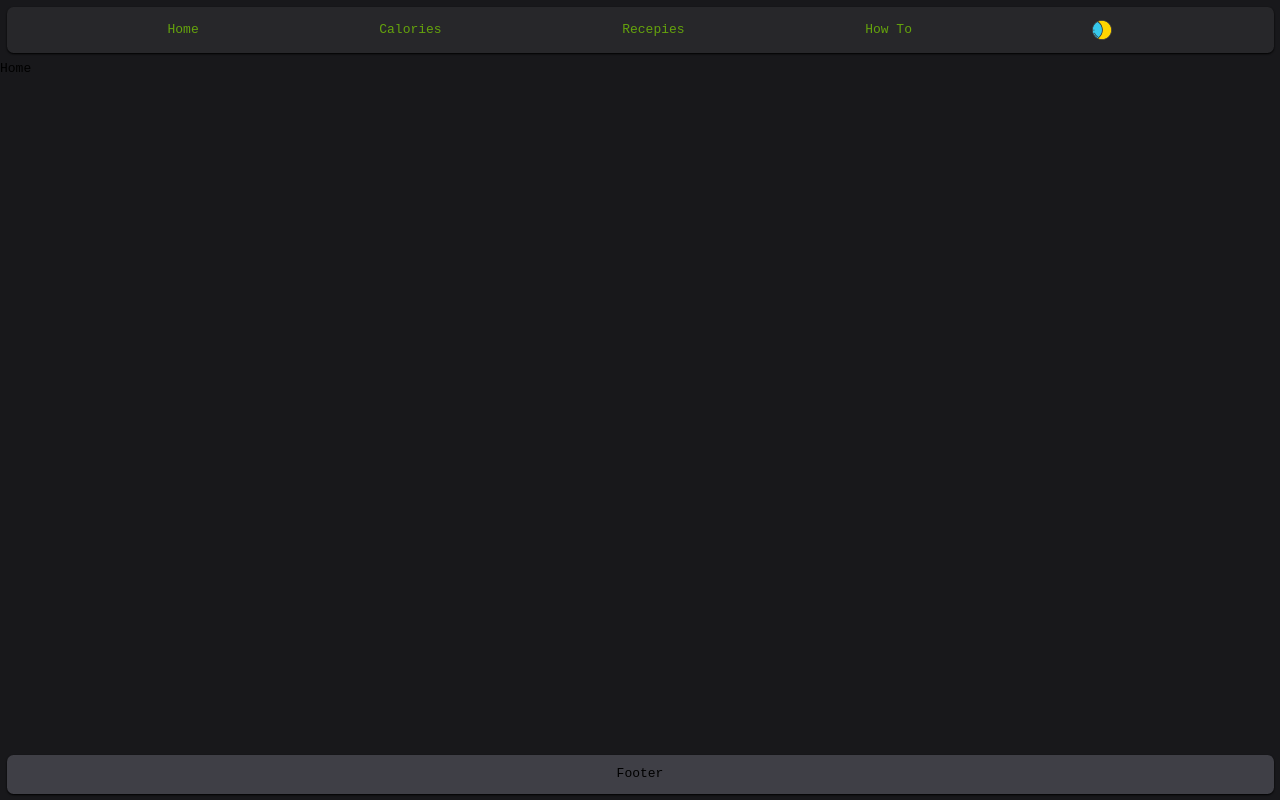
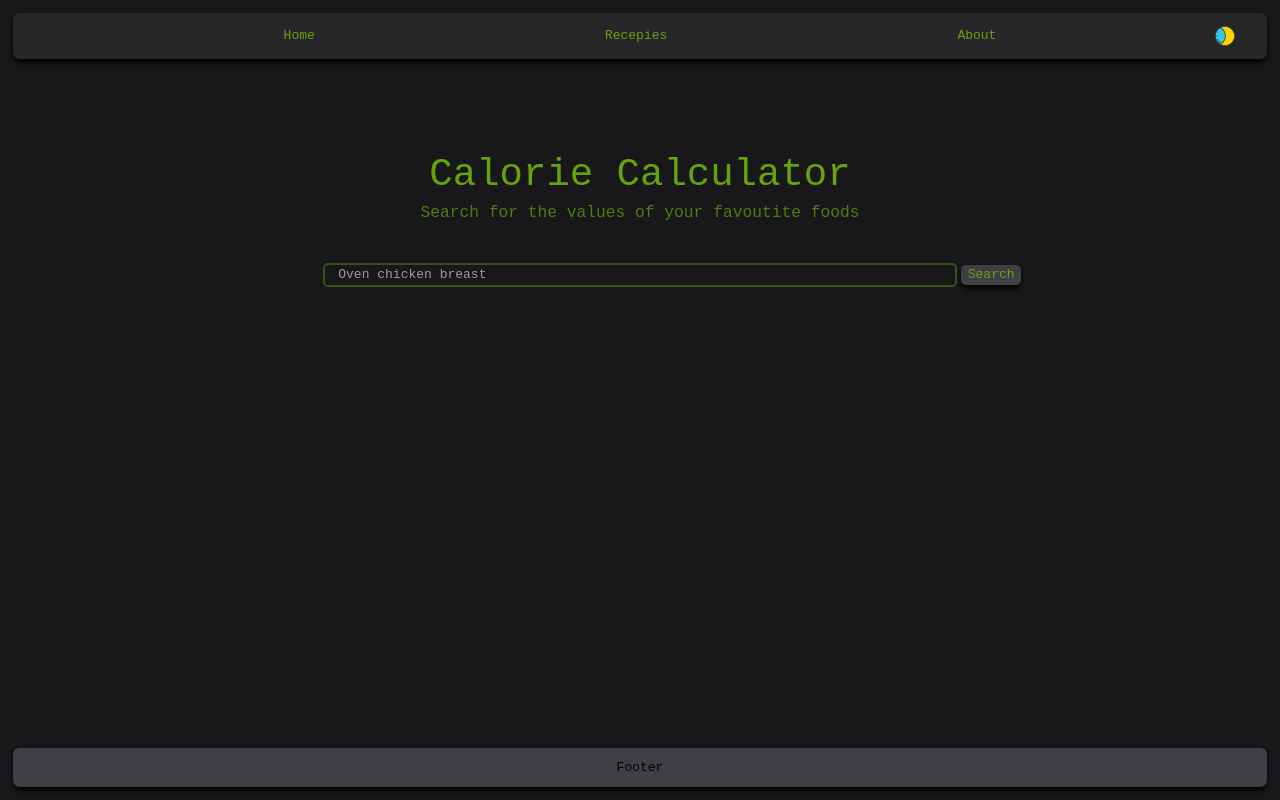
Before and after one commit to DxVxDOD/calorie-_caounter_recepie_app, a React (Vite) app: page / in a window 1280 px wide. Built offline with nearby package versions, Linux system fonts and the light colour scheme.

Commit message:
Home section styling retought the Navlinks Theme button repositioned

```diff
--- a/src/App.tsx
+++ b/src/App.tsx
@@ -2,19 +2,17 @@ import React from 'react';
 import {Route, Routes} from 'react-router-dom';
 import Home from './pages/Home';
 import Recepie from './pages/Recepie';
-import HowTo from './pages/HowTo';
-import Calorie from './pages/Calorie';
+import About from './pages/About';
 import Footer from './components/Footer';
 import Navbar from './components/Navbar';
 
 function App() {
 	return (
-		<div className=' bg-zinc-100 dark:bg-zinc-900 m-0 box-border h-screen overflow-hidden flex flex-col'>
+		<div className=' bg-zinc-100 dark:bg-zinc-900 m-0 p-2 box-border h-screen overflow-hidden flex flex-col'>
 			<Navbar />
 			<Routes>
 				<Route path='/' element={<Home />} />
-				<Route path='/calorie' element={<Calorie />} />
-				<Route path='/howTo' element={<HowTo />} />
+				<Route path='/about' element={<About />} />
 				<Route path='/recepie' element={<Recepie />} />
 			</Routes>
 			<Footer />
--- a/src/components/Footer.tsx
+++ b/src/components/Footer.tsx
@@ -2,7 +2,7 @@ import React from 'react';
 
 const Footer = () => (
 	<div
-		className=' mt-auto flex justify-evenly gap-10 p-3 bg-zinc-300 dark:bg-zinc-700 shadow-md m-2 rounded-lg shadow-zinc-400 dark:shadow-black dark:shadow-sm'
+		className=' mt-auto flex justify-evenly gap-10 p-3 bg-zinc-300 dark:bg-zinc-700 shadow-md m-2 rounded-lg shadow-zinc-400 dark:shadow-black dark:shadow-md'
 	>
         Footer
 	</div>
--- a/src/components/LigthDarkSwitch.tsx
+++ b/src/components/LigthDarkSwitch.tsx
@@ -1,6 +1,6 @@
 import React, {useState, useEffect} from 'react';
-import sun from '../assets/sun-svgrepo-com (1).svg';
-import moon from '../assets/moon-phases-moon-svgrepo-com.svg';
+import sun from '../assets/ThemeButtonSVG/sun-svgrepo-com (1).svg';
+import moon from '../assets/ThemeButtonSVG/moon-phases-moon-svgrepo-com.svg';
 
 const LigthDarkSwitch = () => {
 	const [theme, setTheme] = useState('dark');
@@ -21,7 +21,7 @@ const LigthDarkSwitch = () => {
 	};
 
 	return (
-		<button onClick={handleSwitch} ><img src={logo}></img></button>
+		<button className=' absolute right-14' onClick={handleSwitch} ><img src={logo}></img></button>
 	);
 };
 
--- a/src/components/Navbar.tsx
+++ b/src/components/Navbar.tsx
@@ -3,26 +3,21 @@ import {NavLink} from 'react-router-dom';
 import LigthDarkSwitch from './LigthDarkSwitch';
 
 const Navbar = () => (
-	<div className=' flex justify-evenly gap-10 p-4 bg-zinc-200 dark:bg-zinc-800 shadow-md m-2 rounded-lg shadow-zinc-400 dark:shadow-black dark:shadow-sm'>
+	<div className=' flex justify-evenly gap-10 p-4 bg-zinc-200 dark:bg-zinc-800 shadow-md m-2 rounded-lg shadow-zinc-400 dark:shadow-black dark:shadow-md'>
 		<NavLink to={'/'}
 			className={'hover_underline_animation dark:hover_underline_animation-dark'}
 		>
 			<span className=' text-lime-700 dark:text-lime-600' >Home</span>
-		</NavLink>
-		<NavLink to={'/calorie'}
-			className={'hover_underline_animation dark:hover_underline_animation-dark'}
-		>
-			<span className=' text-lime-700 dark:text-lime-600' >Calories</span>
 		</NavLink>
 		<NavLink to={'/recepie'}
 			className={'hover_underline_animation dark:hover_underline_animation-dark'}
 		>
 			<span className=' text-lime-700 dark:text-lime-600' >Recepies</span>
 		</NavLink>
-		<NavLink to={'/howTo'}
+		<NavLink to={'/about'}
 			className={'hover_underline_animation dark:hover_underline_animation-dark'}
 		>
-			<span className=' text-lime-700 dark:text-lime-600' >How To</span>
+			<span className=' text-lime-700 dark:text-lime-600' >About</span>
 		</NavLink>
 		<LigthDarkSwitch />
 	</div>
--- a/src/index.css
+++ b/src/index.css
@@ -4,8 +4,6 @@
 
 :root {
   font-family: monospace;
-  line-height: 1.5;
-  font-weight: 500;
 
   font-synthesis: none;
   text-rendering: optimizeLegibility;
--- /dev/null
+++ b/src/pages/About.tsx
@@ -0,0 +1,11 @@
+import React from 'react';
+
+const About = () => (
+	<div className=' flex justify-center mt-20 h-full' >
+		<h1 className=' text-xl text-zinc-900 dark:text-zinc-300' >This is a calorie counter and rcepie helper app,
+			<p>which is powered by NinjaAPi</p>
+		</h1>
+	</div>
+);
+
+export default About;
--- a/src/pages/Calorie.tsx
+++ /dev/null
@@ -1,7 +0,0 @@
-import React from 'react';
-
-const Calorie = () => (
-	<div>Calorie</div>
-);
-
-export default Calorie;
--- a/src/pages/Home.tsx
+++ b/src/pages/Home.tsx
@@ -1,7 +1,23 @@
 import React from 'react';
 
 const Home = () => (
-	<div>Home</div>
+	<div className=' flex flex-col h-full gap-2 align-middle items-center'>
+		<h1 className=' text-lime-700 dark:text-lime-600 text-5xl text-center mt-28'
+		>
+		Calorie Calculator
+		</h1>
+		<h2
+			className=' text-lime-900 dark:text-lime-700 text-xl text-center'
+		>
+	Search for the values of your favoutite foods</h2>
+		<div className=' border-solid border-2 rounded-md w-1/2 border-lime-700 dark:border-lime-900 mt-10' >
+			<input placeholder='Oven chicken breast' type='text'
+				className=' border-none outline-none rounded-md w-full placeholder-zinc-900 dark:placeholder-zinc-100
+			placeholder:opacity-60 pl-4 bg-zinc-100 dark:bg-zinc-900 text-zinc-900 dark:text-zinc-200'
+			/>
+			<button type='button' className=' bg-zinc-300 rounded-md shadow-sm dark:shadow-md shadow-zinc-400 dark:shadow-black dark:bg-zinc-700 dark:text-lime-600 absolute pl-2 pr-2 ml-2' >Search</button>
+		</div>
+	</div>
 );
 
 export default Home;
--- a/src/pages/HowTo.tsx
+++ /dev/null
@@ -1,7 +0,0 @@
-import React from 'react';
-
-const HowTo = () => (
-	<div>HowTo</div>
-);
-
-export default HowTo;
```
Also changed, not shown: src/assets/ThemeButtonSVG/moon-phases-moon-svgrepo-com.svg (renamed from src/assets/moon-phases-moon-svgrepo-com.svg), src/assets/ThemeButtonSVG/sun-svgrepo-com (1).svg (renamed from src/assets/sun-svgrepo-com (1).svg).
